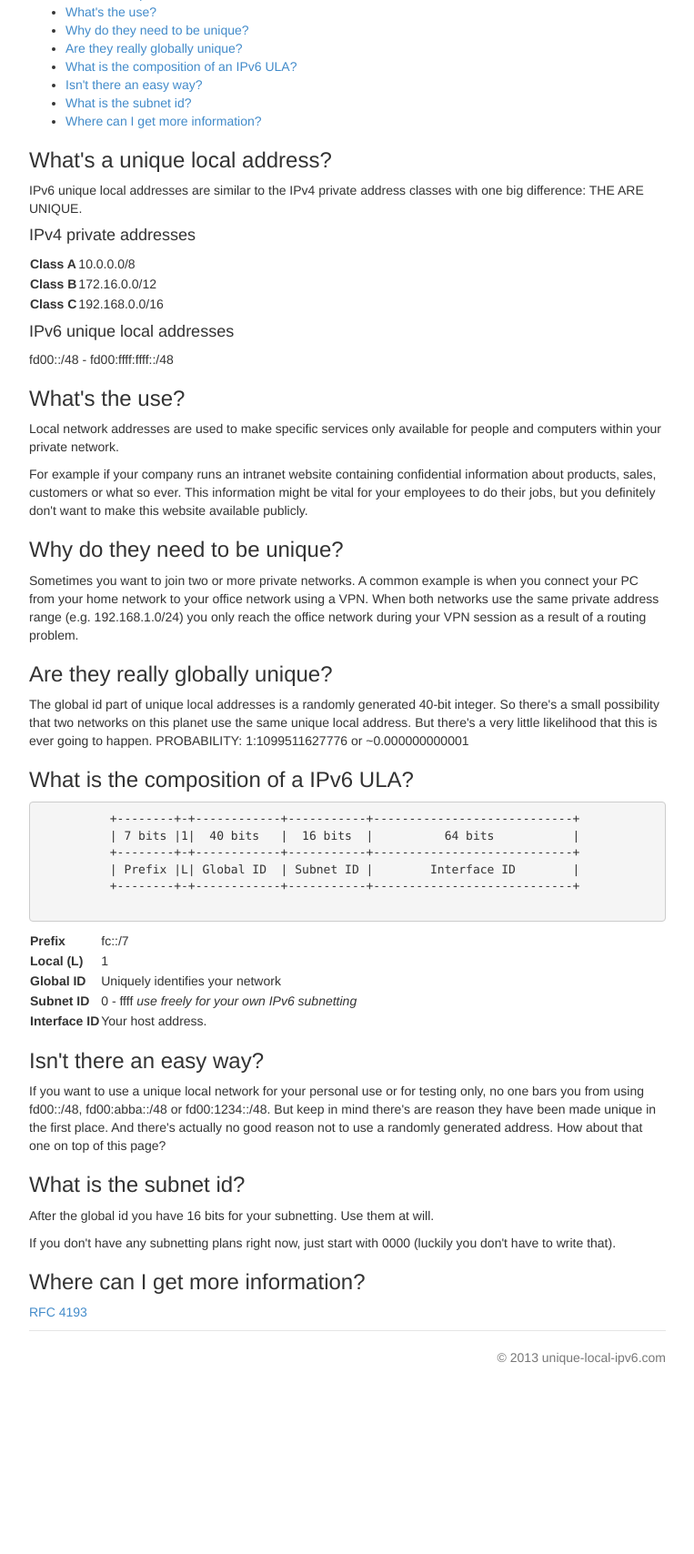
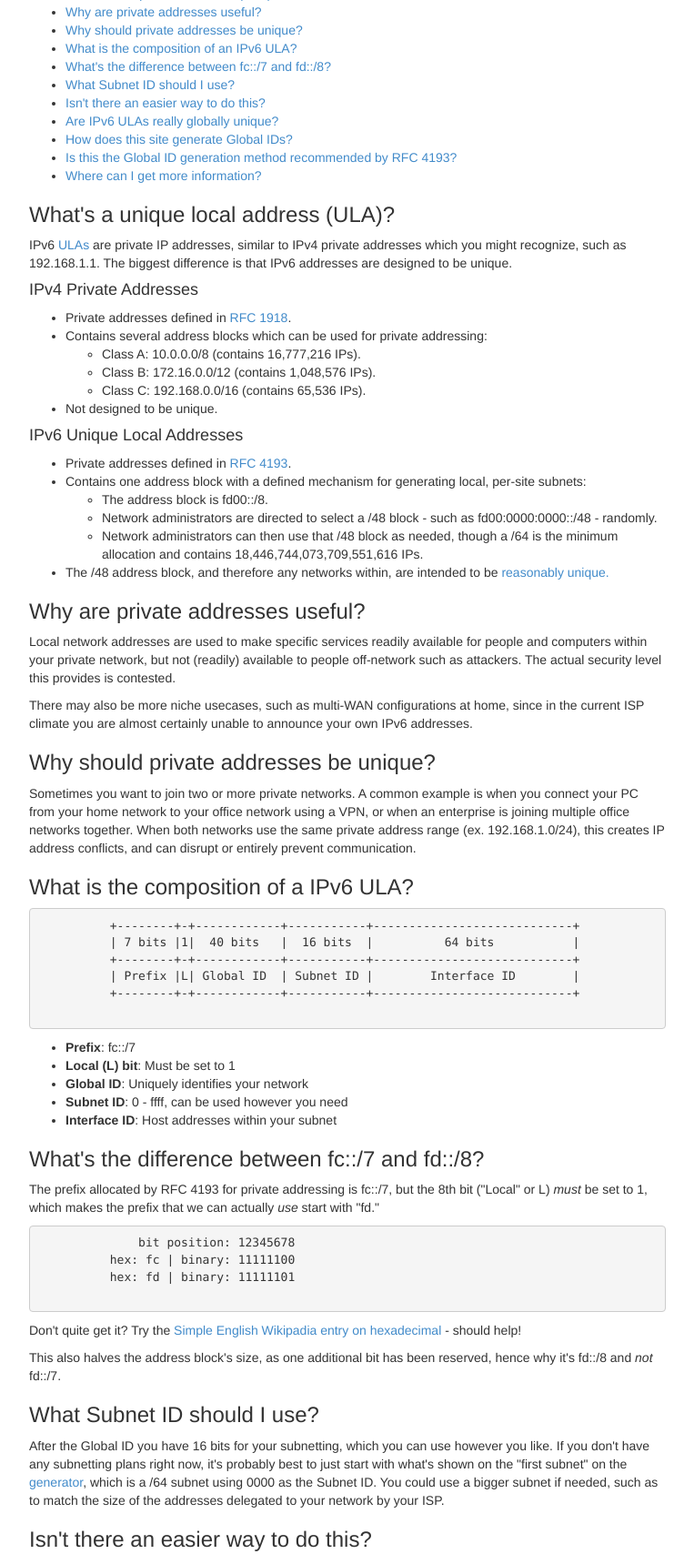
Before and after one commit to tweedge/unique-local-ipv6, a plain HTML site: page faq.html in a window 1280 px wide. Shown: the part 170-1878 px from the top of the page at 91% size, without its empty margins (258-1021 px from the left). Before the commit the page ends 1702 px from the top, so only its background shows below. Drawn offline with Linux system fonts and the light colour scheme.

Commit message:
Update all pages to ~final

```diff
--- a/faq.html
+++ b/faq.html
@@ -3,16 +3,16 @@
   <head>
     <title>Unique Local IPv6 Generator</title>
     <meta charset="utf-8">
-    <link rel="icon" href="/favicon.ico" type="image/x-icon">
-    <link rel="stylesheet" href="/libraries/bootstrap/3.0.3/bootstrap.min.css">
-    <link rel="stylesheet" href="/css/styles.css">
+    <link rel="icon" href="favicon.ico" type="image/x-icon">
+    <link rel="stylesheet" href="libraries/bootstrap/3.0.3/bootstrap.min.css">
+    <link rel="stylesheet" href="css/styles.css">
   </head>
   <body>
     <div class="container">
       <div class="header">
         <ul class="nav nav-pills pull-right">
           <li><a href="/">Generator</a></li>
-          <li class="active"><a href="/faq.html">FAQ</a></li>
+          <li class="active"><a href="faq.html">FAQ</a></li>
           <li><a href="https://chris.partridge.tech/2022/digital-resurrection/">About</a></li>
         </ul>
         <h3 class="text-muted">Unique Local IPv6 Generator</h3>
@@ -21,54 +21,57 @@
       <div>
         <h2>Frequently Asked Questions</h2>
         <ul>
-          <li><a href="#what">What's a unique local address?</a></li>
-          <li><a href="#use">What's the use?</a></li>
-          <li><a href="#unique">Why do they need to be unique?</a></li>
-          <li><a href="#globally">Are they really globally unique?</a></li>
+          <li><a href="#what-is-ula">What's a unique local address (ULA)?</a></li>
+          <li><a href="#why-private">Why are private addresses useful?</a></li>
+          <li><a href="#why-unique">Why should private addresses be unique?</a></li>
           <li><a href="#composition">What is the composition of an IPv6 ULA?</a></li>
-          <li><a href="#easy">Isn't there an easy way?</a></li>
-          <li><a href="#subnet">What is the subnet id?</a></li>
-          <li><a href="#info">Where can I get more information?</a></li>
+          <li><a href="#fc7-vs-fd8">What's the difference between fc::/7 and fd::/8?</a></li>
+          <li><a href="#picking-a-subnet">What Subnet ID should I use?</a></li>
+          <li><a href="#easy">Isn't there an easier way to do this?</a></li>
+          <li><a href="#globally-unique">Are IPv6 ULAs really globally unique?</a></li>
+          <li><a href="#global-ids-by-us">How does this site generate Global IDs?</a></li>
+          <li><a href="#global-ids-by-rfc">Is this the Global ID generation method recommended by RFC 4193?</a></li>
+          <li><a href="#more-info">Where can I get more information?</a></li>
         </ul>
 
-        <h3 id="what">What's a unique local address?</h3>
+        <h3 id="what-is-ula">What's a unique local address (ULA)?</h3>
         <p>
-          IPv6 unique local addresses are similar to the IPv4 private address classes with one big difference: THE ARE UNIQUE.
+          IPv6 <a href="https://en.wikipedia.org/wiki/Unique_local_address">ULAs</a> are private IP addresses, similar to IPv4 private addresses which you might recognize, such as 192.168.1.1. The biggest difference is that IPv6 addresses are designed to be unique.
         </p>
-        <h4>IPv4 private addresses</h4>
-        <table>
-          <tr>
-            <th>Class A</th>
-            <td>10.0.0.0/8</td>
-          </tr>
-          <tr>
-            <th>Class B</th>
-            <td>172.16.0.0/12</td>
-          </tr>
-          <tr>
-            <th>Class C</th>
-            <td>192.168.0.0/16</td>
-          </tr>
-        </table>
-        <h4>IPv6 unique local addresses</h4>
-        <p>fd00::/48 - fd00:ffff:ffff::/48</p>
+        <h4>IPv4 Private Addresses</h4>
+        <ul>
+          <li>Private addresses defined in <a href="https://datatracker.ietf.org/doc/html/rfc1918">RFC 1918</a>.</li>
+          <li>Contains several address blocks which can be used for private addressing:</li>
+          <ul>
+            <li>Class A: 10.0.0.0/8 (contains 16,777,216 IPs).</li>
+            <li>Class B: 172.16.0.0/12 (contains 1,048,576 IPs).</li>
+            <li>Class C: 192.168.0.0/16 (contains 65,536 IPs).</li>
+          </ul>
+          <li>Not designed to be unique.</li>
+        </ul>
+        <h4>IPv6 Unique Local Addresses</h4>
+        <ul>
+          <li>Private addresses defined in <a href="https://datatracker.ietf.org/doc/html/rfc4193">RFC 4193</a>.</li>
+          <li>Contains one address block with a defined mechanism for generating local, per-site subnets:</li>
+          <ul>
+            <li>The address block is fd00::/8.</li>
+            <li>Network administrators are directed to select a /48 block - such as fd00:0000:0000::/48 - randomly.</li>
+            <li>Network administrators can then use that /48 block as needed, though a /64 is the minimum allocation and contains 18,446,744,073,709,551,616 IPs.</li>
+          </ul>
+          <li>The /48 address block, and therefore any networks within, are intended to be <a href="#globally-unique">reasonably unique.</a></li>
+        </ul>
 
-        <h3 id="use">What's the use?</h3>
+        <h3 id="why-private">Why are private addresses useful?</h3>
         <p>
-          Local network addresses are used to make specific services only available for people and computers within your private network.
+          Local network addresses are used to make specific services readily available for people and computers within your private network, but not (readily) available to people off-network such as attackers. The actual security level this provides is contested.
         </p>
         <p>
-          For example if your company runs an intranet website containing confidential information about products, sales, customers or what so ever. This information might be vital for your employees to do their jobs, but you definitely don't want to make this website available publicly.
+          There may also be more niche usecases, such as multi-WAN configurations at home, since in the current ISP climate you are almost certainly unable to announce your own IPv6 addresses.
         </p>
 
-        <h3 id="unique">Why do they need to be unique?</h3>
+        <h3 id="why-unique">Why should private addresses be unique?</h3>
         <p>
-          Sometimes you want to join two or more private networks. A common example is when you connect your PC from your home network to your office network using a VPN. When both networks use the same private address range (e.g. 192.168.1.0/24) you only reach the office network during your VPN session as a result of a routing problem.
-        </p>
-
-        <h3 id="globally">Are they really globally unique?</h3>
-        <p>
-          The global id part of unique local addresses is a randomly generated 40-bit integer. So there's a small possibility that two networks on this planet use the same unique local address. But there's a very little likelihood that this is ever going to happen. PROBABILITY: 1:1099511627776 or ~0.000000000001
+          Sometimes you want to join two or more private networks. A common example is when you connect your PC from your home network to your office network using a VPN, or when an enterprise is joining multiple office networks together. When both networks use the same private address range (ex. 192.168.1.0/24), this creates IP address conflicts, and can disrupt or entirely prevent communication.
         </p>
 
         <h3 id="composition">What is the composition of a IPv6 ULA?</h3>
@@ -79,51 +82,89 @@
           | Prefix |L| Global ID  | Subnet ID |        Interface ID        |
           +--------+-+------------+-----------+----------------------------+
         </pre>
-        <table>
-          <tr>
-            <th>Prefix</th>
-            <td>fc::/7</td>
-          </tr>
-          <tr>
-            <th>Local (L)</th>
-            <td>1</td>
-          </tr>
-          <tr>
-            <th>Global ID</th>
-            <td>Uniquely identifies your network</td>
-          </tr>
-          <tr>
-            <th>Subnet ID</th>
-            <td>0 - ffff <i>use freely for your own IPv6 subnetting</i></td>
-          </tr>
-          <tr>
-            <th>Interface ID</th>
-            <td>Your host address. </td>
-          </tr>
-        </table>
+        <ul>
+          <li><b>Prefix</b>: fc::/7</li>
+          <li><b>Local (L) bit</b>: Must be set to 1</li>
+          <li><b>Global ID</b>: Uniquely identifies your network</li>
+          <li><b>Subnet ID</b>: 0 - ffff, can be used however you need</li>
+          <li><b>Interface ID</b>: Host addresses within your subnet</li>
+        </ul>
 
-        <h3 id="easy">Isn't there an easy way?</h3>
+        <h3 id="fc7-vs-fd8">What's the difference between fc::/7 and fd::/8?</h3>
         <p>
-          If you want to use a unique local network for your personal use or for testing only, no one bars you from using fd00::/48, fd00:abba::/48 or fd00:1234::/48. But keep in mind there's are reason they have been made unique in the first place. And there's actually no good reason not to use a randomly generated address. How about that one on top of this page?
+          The prefix allocated by RFC 4193 for private addressing is fc::/7, but the 8th bit ("Local" or L) <i>must</i> be set to 1, which makes the prefix that we can actually <i>use</i> start with "fd."
+        </p>
+        <pre>
+              bit position: 12345678
+          hex: fc | binary: 11111100
+          hex: fd | binary: 11111101
+        </pre>
+        <p>
+          Don't quite get it? Try the <a href="https://simple.wikipedia.org/wiki/Hexadecimal">Simple English Wikipadia entry on hexadecimal</a> - should help!
+        </p>
+        <p>
+          This also halves the address block's size, as one additional bit has been reserved, hence why it's fd::/8 and <i>not</i> fd::/7.
         </p>
 
-        <h3 id="subnet">What is the subnet id?</h3>
+        <h3 id="picking-a-subnet">What Subnet ID should I use?</h3>
         <p>
-          After the global id you have 16 bits for your subnetting. Use them at will.
+          After the Global ID you have 16 bits for your subnetting, which you can use however you like. If you don't have any subnetting plans right now, it's probably best to just start with what's shown on the "first subnet" on the <a href="/">generator</a>, which is a /64 subnet using 0000 as the Subnet ID. You could use a bigger subnet if needed, such as to match the size of the addresses delegated to your network by your ISP.
+        </p>
+
+        <h3 id="easy">Isn't there an easier way to do this?</h3>
+        <p>
+          If you want to use a unique local network for your personal use or for testing only, no one bars you from using fd00::/48, fd00:abba::/48 or fd00:1234::/48. That said, frequent and frustrating <a href="#why-unique">conflicts</a> in IPv4 networks are why IPv6 private networking has an element of uniqueness in the first place - this wasn't an arbitrary decision in IPv6's design. There's no good reason <i>not</i> to use a randomly generated address - how about the ones you've <a href="/">already generated</a>?
+        </p>
+
+        <h3 id="globally-unique">Are IPv6 ULAs really globally unique?</h3>
+        <p>
+          The Global ID part of unique local addresses is a pseudo-randomly generated 40-bit integer. There is the possibility that multiple IPv6 sites will use the same Global ID and result in a conflict, however this should be <i>unlikely.</i> Just how likely? Not impossible, thanks to the <a href="https://en.wikipedia.org/wiki/Birthday_problem">birthday problem</a>:
+        </p>
+        <ul>
+          <li>Connecting 2 networks, the probability of a collision is 0.000000000181%</li>
+          <li>Connecting 100 networks, the probability is 0.0000454%</li>
+          <li>Connecting 10,000 networks, the probability is 0.00454%</li>
+        </ul>
+        <p>
+          Connecting more than that, it'd be a wonder you're not already on the internet. These calculations are from RFC 4193 <a href="https://datatracker.ietf.org/doc/html/rfc4193#section-3.2.3">section 3.2.3</a>, for reference.
+        </p>
+
+        <h3 id="global-ids-by-us">How does this site generate Global IDs?</h3>
+        <p>
+          The original, circa-2013 site generated ULAs server-side, so we can't know for sure. When the site was rewritten in 2014, it began to use <a href="https://developer.mozilla.org/en-US/docs/Web/JavaScript/Reference/Global_Objects/Math/random">Math.random()</a> to generate the Global ID. As IPv6 ULAs are not a <i>security</i> sensitive context, this is sufficient and I have not rewritten this to use the <a href="https://developer.mozilla.org/en-US/docs/Web/API/Web_Crypto_API">Web Crypto API</a>.
+        </p>
+
+        <h3 id="global-ids-by-rfc">Is this the Global ID generation method recommended by RFC 4193?</h3>
+        <p>
+          No. RFC 4193 <a href="https://datatracker.ietf.org/doc/html/rfc4193#section-3.2.2">section 3.2.2</a> defines a process to obtain a global ID by:
+        </p>
+        <ol>
+          <li>Obtaining the current time.</li>
+          <li>Obtaining a unique system identifier such as an EUI-64, MAC address, or reasonably random number.</li>
+          <li>Creating a reasonably unique key by concatenating the time and random number.</li>
+          <li>Computing a SHA1 digest of the key.</li>
+          <li>Using the least significant 40 bits of the SHA1 digest as the Global ID.</li>
+        </ol>
+        <p>
+          If you <i>really</i> want to follow the spec, use <a href="https://cd34.com/rfc4193/">cd34's</a> ULA generator. I find the simple promise of "approximately uniform PRNG" provided by Math.random() more convenient, but while unlikely, it's possible that poor seeding practices for Math.random() by your browser could produce identical ULAs.
         </p>
         <p>
-          If you don't have any subnetting plans right now, just start with 0000 (luckily you don't have to write that).
+          This is why RFC definitions are not really as simple as "use a correctly seeded PRNG."
         </p>
 
-        <h3 id="info">Where can I get more information?</h3>
-        <p><a href="http://tools.ietf.org/html/rfc4193">RFC 4193</a></p>
+        <h3 id="more-info">Where can I get more information?</h3>
+        <p>
+          The Internet Society has curated a <a href="https://www.internetsociety.org/deploy360/ipv6/">list of learning resources</a> for IPv6. To dive deeper on IPv6 private addressing, always be sure to reference <a href="https://datatracker.ietf.org/doc/html/rfc4193">the RFC</a>.
+        </p>
       </div>
 
       <div class="footer">
-        <p class="pull-right">&copy; 2013 unique-local-ipv6.com</p>
+        <p class="pull-right">
+          Original &copy; 2013 unique-local-ipv6.com, with updates by <a href="https://chris.partridge.tech/">tweedge</a>.
+        </p>
       </div>
-    </div> <!-- /container -->
-    <script src="/libraries/jquery/1.10.2/jquery.min.js"></script>
-    <script src="/libraries/bootstrap/3.0.3/bootstrap.min.js"></script>
+    </div>
+    <script src="libraries/jquery/1.10.2/jquery.min.js"></script>
+    <script src="libraries/bootstrap/3.0.3/bootstrap.min.js"></script>
   </body>
 </html>
```
Also changed, not shown: 404.html (+4 -2 lines), index.html (+17 -10 lines).
